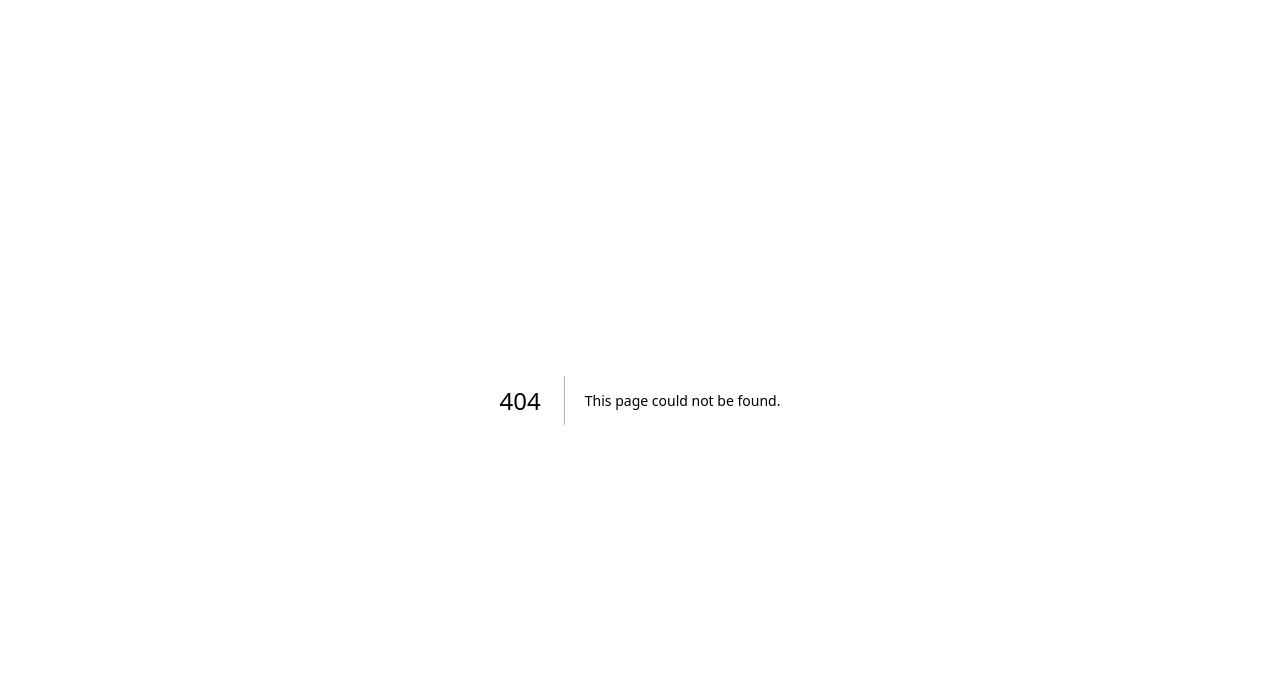
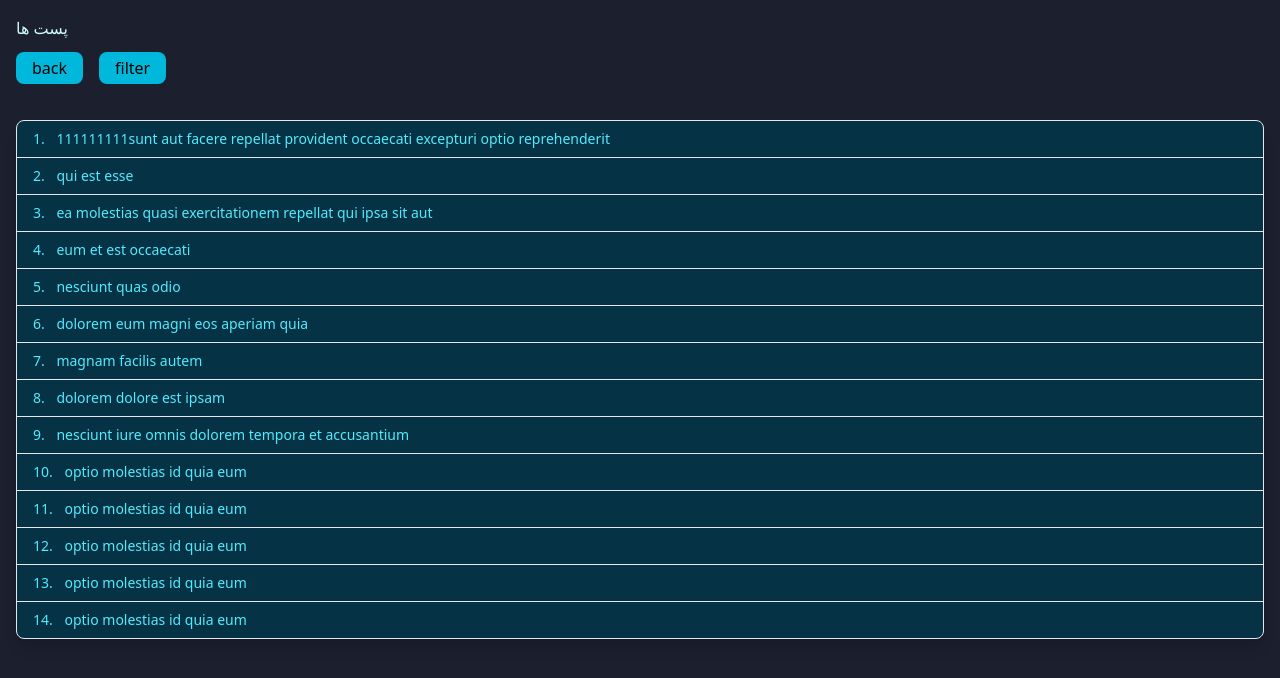
Before and after one commit to Amirsamangh/page-routing-preRendering, a Next.js app: page /fposts in a window 1280 px wide. Before the commit this address had no page. Shown: the top 678 px of the page. Built offline with nearby package versions, Linux system fonts and the light colour scheme; data requests are answered from the project's data file.

Commit message:
shallow - routing client side data fetching

```diff
--- a/db.json
+++ b/db.json
@@ -57,6 +57,30 @@
         {
             "userId": 1,
             "id": 10,
+            "title": "optio molestias id quia eum",
+            "body": "quo et expedita modi cum officia vel magni\ndoloribus qui repudiandae\nvero nisi sit\nquos veniam quod sed accusamus veritatis error"
+        },
+        {
+            "userId": 2,
+            "id": 11,
+            "title": "optio molestias id quia eum",
+            "body": "quo et expedita modi cum officia vel magni\ndoloribus qui repudiandae\nvero nisi sit\nquos veniam quod sed accusamus veritatis error"
+        },
+        {
+            "userId": 2,
+            "id": 12,
+            "title": "optio molestias id quia eum",
+            "body": "quo et expedita modi cum officia vel magni\ndoloribus qui repudiandae\nvero nisi sit\nquos veniam quod sed accusamus veritatis error"
+        },
+        {
+            "userId": 2,
+            "id": 13,
+            "title": "optio molestias id quia eum",
+            "body": "quo et expedita modi cum officia vel magni\ndoloribus qui repudiandae\nvero nisi sit\nquos veniam quod sed accusamus veritatis error"
+        },
+        {
+            "userId": 2,
+            "id": 14,
             "title": "optio molestias id quia eum",
             "body": "quo et expedita modi cum officia vel magni\ndoloribus qui repudiandae\nvero nisi sit\nquos veniam quod sed accusamus veritatis error"
         }
--- /dev/null
+++ b/pages/fposts/index.js
@@ -0,0 +1,51 @@
+import React, { useState } from 'react';
+import { useRouter } from "next/navigation"
+
+export async function getServerSideProps(context) {
+  const { query } = context
+  const { userId } = query
+  const q = userId ? `?userId=${userId}` : ''
+  const res = await fetch(`http://localhost:4000/posts${q}`)
+  const posts = await res.json()
+
+  return {
+    props: {
+      posts,
+    },
+  }
+}
+
+const Index = (props) => {
+  const router = useRouter()
+  const [filterPosts, setFilterPosts] = useState(props.posts)
+
+  const handleFilterPosts = async (userId) => {
+    const res = await fetch(`http://localhost:4000/posts?userId=${userId}`)
+    const posts = await res.json()
+    setFilterPosts(posts)
+    router.push(`/fposts?userId=${userId}`, { shallow: true })
+  }
+  return (
+    <div className='mt-4 px-4'>
+      <h1 className="text-cyan-100">پست ها</h1>
+      <button onClick={() => router.back()} className="px-4 py-1 my-3 me-4 bg-cyan-500 hover:bg-cyan-400 transition-all rounded-lg cursor-pointer">back</button>
+      <button onClick={() => handleFilterPosts(1)} className="px-4 py-1 my-3 me-4 bg-cyan-500 hover:bg-cyan-400 transition-all rounded-lg cursor-pointer">filter</button>
+      <br />
+      <br />
+      <ul className="w-full text-sm font-medium border border-gray-200 rounded-lg shadow-lg bg-cyan-950 text-cyan-300">
+        {filterPosts.map(p => (
+          <li
+            key={p.id}
+            onClick={() => router.push(`/posts/${p.id}`)}
+            className='w-full px-4 py-2 border-b border-gray-200 rounded-t-lg dark:border-gray-600 last:border-b-0 hover:bg-cyan-800 cursor-pointer'
+          >
+            <span className='mr-2'>{p.id}.</span> <span>{p.title}</span>
+          </li>
+        ))}
+      </ul>
+
+    </div>
+  );
+}
+
+export default Index;
--- a/pages/index.js
+++ b/pages/index.js
@@ -6,6 +6,9 @@ const Home = () => {
         <div className="flex flex-col my-10 mx-20 text-sm font-medium border border-gray-200 rounded-lg shadow-lg bg-cyan-950 text-cyan-300">
             <div className="h-10 w-full flex justify-between px-10 items-center border hover:bg-cyan-800 transition-all cursor-pointer" onClick={()=>route.push('/posts')}>
                 <h1 className="mb-2 text-md text-cyan-100"> پست ها</h1>
+            </div>
+            <div className="h-10 w-full flex justify-between px-10 items-center border hover:bg-cyan-800 transition-all cursor-pointer" onClick={()=>route.push('/fposts')}>
+                <h1 className="mb-2 text-md text-cyan-100">پست های فیلتر شده</h1>
             </div>
             <div className="h-10 w-full flex justify-between px-10 items-center border hover:bg-cyan-800 transition-all cursor-pointer" onClick={()=>route.push('/users')}>
                 <h1 className="mb-2 text-md text-cyan-100"> کاربر ها</h1>
```
